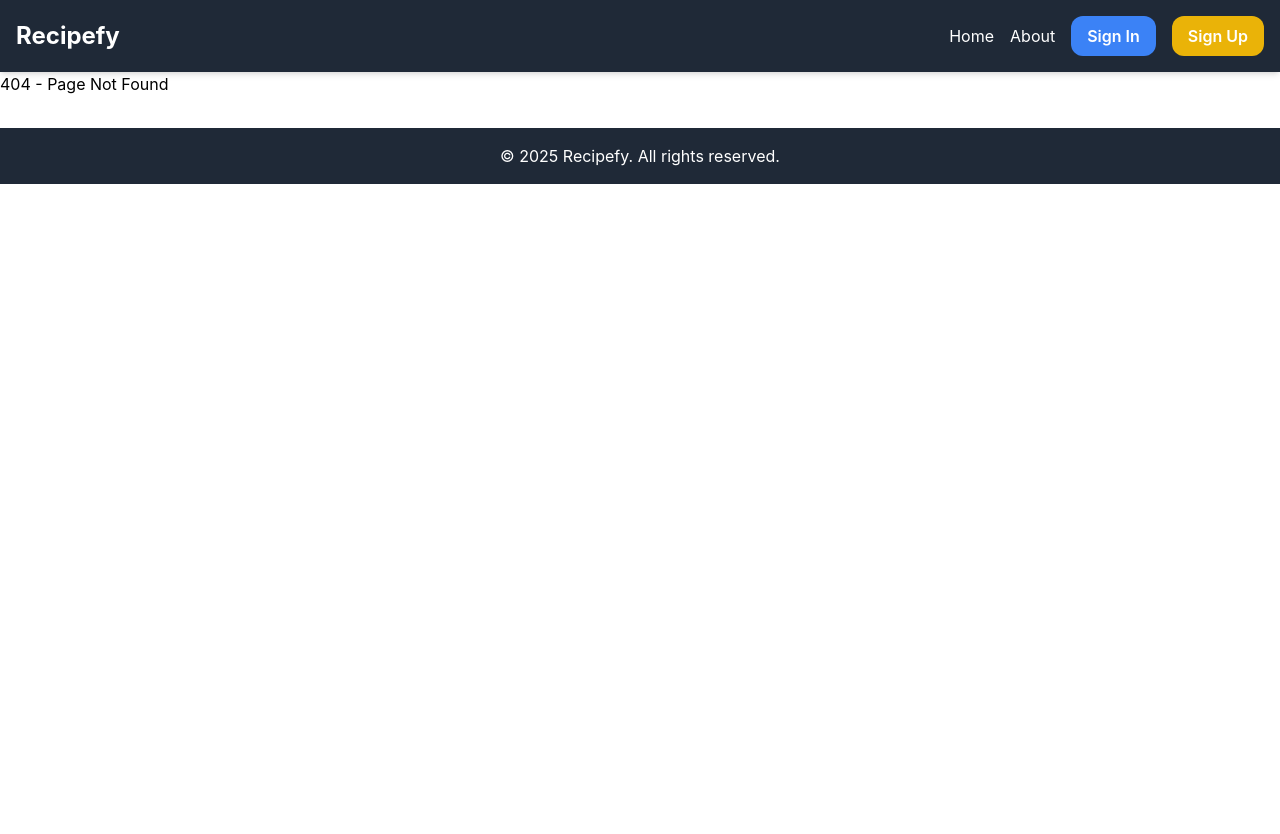
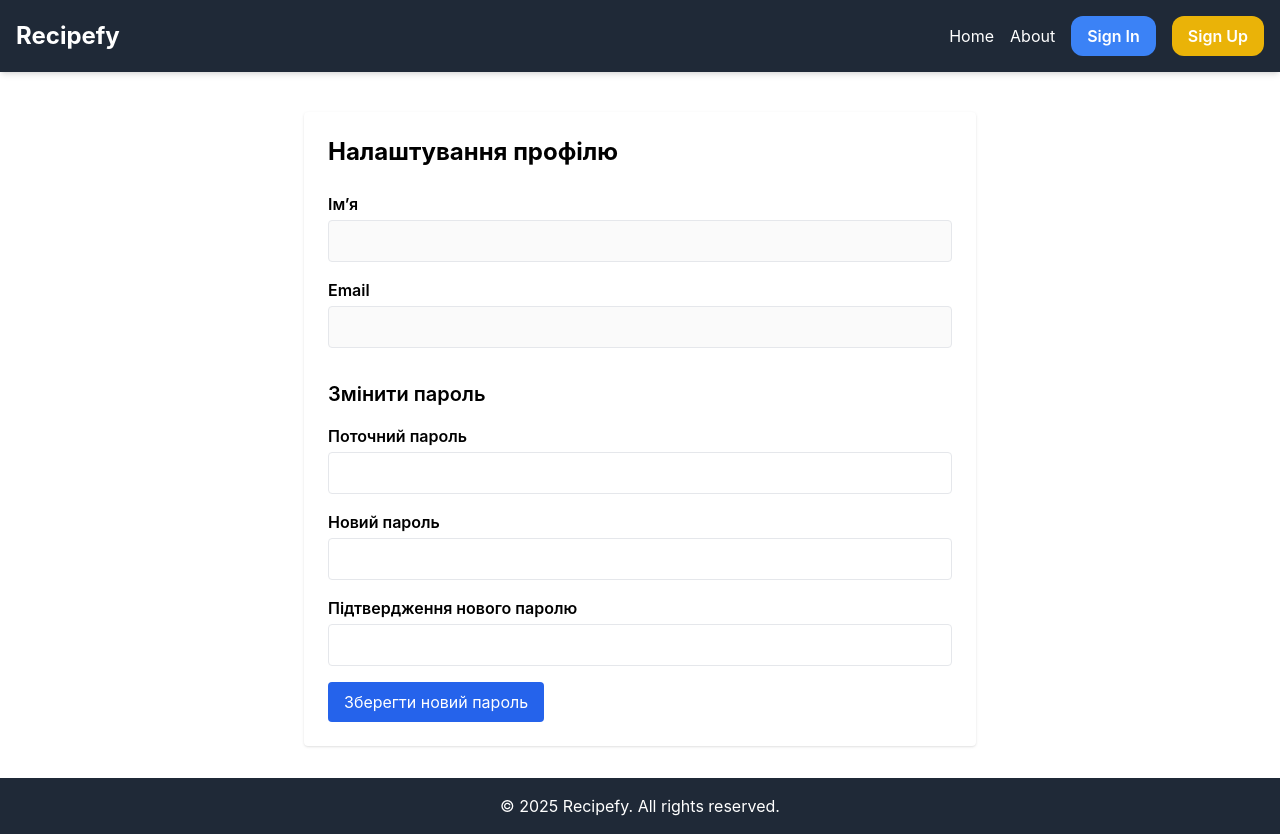
Before and after one commit to OlehVozniuk/recipes-app, a React (Create React App) app in the folder frontend/: page /settings in a window 1280 px wide. Before the commit this address had no page. Before the commit the page ends 800 px from the top, so only its background shows below. Built offline with nearby package versions, Linux system fonts and the light colour scheme.

Commit message:
+ profile and setting pages

```diff
--- a/frontend/src/App.js
+++ b/frontend/src/App.js
@@ -11,6 +11,8 @@ import Login from "./pages/Login"; // майбутні сторінки
 import Signup from "./pages/Signup";
 import ForgotPassword from "./pages/ForgotPassword";
 import ResetPassword from "./pages/ResetPassword";
+import Profile from "./pages/Profile"; // сторінка профілю
+import Settings from "./pages/Settings";
 
 const App = () => {
   return (
@@ -28,6 +30,8 @@ const App = () => {
           <Route path="/signup" element={<Signup />} />
           <Route path="/forgot-password" element={<ForgotPassword />} />
           <Route path="/reset-password/:token" element={<ResetPassword />} />
+          <Route path="/profile" element={<Profile />} />
+          <Route path="/settings" element={<Settings />} />
 
           <Route path="*" element={<h1>404 - Page Not Found</h1>} />
         </Routes>
--- a/frontend/src/components/Header.js
+++ b/frontend/src/components/Header.js
@@ -1,15 +1,33 @@
-import { useContext } from "react";
+import { useContext, useEffect, useRef, useState } from "react";
 import { Link, useNavigate } from "react-router-dom";
 import { AuthContext } from "../context/AuthContext";
 
 const Header = () => {
-  const { token, logout } = useContext(AuthContext);
+  const { token, logout, user } = useContext(AuthContext);
   const navigate = useNavigate();
+  const [dropdownOpen, setDropdownOpen] = useState(false);
+  const dropdownRef = useRef(null);
 
   const handleLogout = () => {
     logout();
     navigate("/");
   };
+
+  useEffect(() => {
+    setDropdownOpen(false); // Закриває дропдаун при логіні/логауті
+  }, [token]);
+
+  useEffect(() => {
+    const handleClickOutside = (e) => {
+      if (dropdownRef.current && !dropdownRef.current.contains(e.target)) {
+        setDropdownOpen(false);
+      }
+    };
+    document.addEventListener("mousedown", handleClickOutside);
+    return () => {
+      document.removeEventListener("mousedown", handleClickOutside);
+    };
+  }, []);
 
   return (
     <header className="bg-gray-800 text-white p-4 shadow-md">
@@ -17,6 +35,7 @@ const Header = () => {
         <Link to="/" className="text-2xl font-bold">
           Recipefy
         </Link>
+
         <nav className="space-x-4 flex items-center">
           {token && (
             <Link
@@ -26,19 +45,69 @@ const Header = () => {
               + Add Recipe
             </Link>
           )}
+
           <Link to="/" className="hover:underline">
             Home
           </Link>
           <Link to="/about" className="hover:underline">
             About
           </Link>
+
           {token ? (
-            <button
-              onClick={handleLogout}
-              className="bg-red-500 hover:bg-red-600 text-white font-semibold py-2 px-4 rounded-xl"
-            >
-              Sign Out
-            </button>
+            <div className="relative" ref={dropdownRef}>
+              <button
+                onClick={() => setDropdownOpen((prev) => !prev)}
+                className="flex items-center space-x-2 hover:bg-gray-700 px-3 py-2 rounded-xl"
+              >
+                <img
+                  src={`https://api.dicebear.com/7.x/thumbs/svg?seed=${
+                    user?.name || "/default-user.jpg"
+                  }`}
+                  alt="avatar"
+                  className="w-8 h-8 rounded-full"
+                />
+                <span className="hidden sm:inline">
+                  {user?.name || "Профіль"}
+                </span>
+              </button>
+
+              {dropdownOpen && (
+                <div className="absolute right-0 mt-2 w-48 bg-white text-black rounded-md shadow-lg z-50">
+                  <div className="p-3 border-b font-semibold">
+                    {user?.name || "Користувач"}
+                  </div>
+                  <Link
+                    to="/profile"
+                    className="block px-4 py-2 hover:bg-gray-100"
+                    onClick={() => setDropdownOpen(false)}
+                  >
+                    Профіль
+                  </Link>
+                  <Link
+                    to="/settings"
+                    className="block px-4 py-2 hover:bg-gray-100"
+                    onClick={() => setDropdownOpen(false)}
+                  >
+                    Налаштування
+                  </Link>
+                  <button
+                    className="w-full text-left px-4 py-2 hover:bg-gray-100"
+                    onClick={() => {
+                      setDropdownOpen(false);
+                      // Тут можеш додати логіку зміни мови
+                    }}
+                  >
+                    Українською 🇺🇦
+                  </button>
+                  <button
+                    className="w-full text-left px-4 py-2 hover:bg-gray-100 text-red-500 font-semibold"
+                    onClick={handleLogout}
+                  >
+                    Вийти
+                  </button>
+                </div>
+              )}
+            </div>
           ) : (
             <>
               <Link
--- a/frontend/src/context/AuthContext.js
+++ b/frontend/src/context/AuthContext.js
@@ -3,32 +3,48 @@ import { createContext, useState, useEffect } from "react";
 export const AuthContext = createContext();
 
 export const AuthProvider = ({ children }) => {
-  const [token, setToken] = useState(localStorage.getItem("token"));
-  const [user, setUser] = useState(() => {
-    const storedUser = localStorage.getItem("user");
-    return storedUser ? JSON.parse(storedUser) : null;
-  });
+  const [token, setToken] = useState(null);
+  const [user, setUser] = useState(null);
+
+  useEffect(() => {
+    try {
+      const storedToken = localStorage.getItem("token");
+      const storedUser = localStorage.getItem("user");
+
+      if (storedToken) {
+        setToken(storedToken);
+      }
+
+      if (storedUser) {
+        const parsedUser = JSON.parse(storedUser);
+
+        // Додатковий захист: перевіряємо, що parsedUser — об'єкт
+        if (parsedUser && typeof parsedUser === "object") {
+          setUser(parsedUser);
+        } else {
+          throw new Error("Invalid user object");
+        }
+      }
+    } catch (err) {
+      console.error("❌ AuthContext: помилка при читанні з localStorage:", err);
+      localStorage.removeItem("token");
+      localStorage.removeItem("user");
+    }
+  }, []);
 
   const login = (newToken, userData) => {
+    setToken(newToken);
+    setUser(userData);
     localStorage.setItem("token", newToken);
     localStorage.setItem("user", JSON.stringify(userData));
-    setToken(newToken);
-    setUser(userData);
   };
 
   const logout = () => {
+    setToken(null);
+    setUser(null);
     localStorage.removeItem("token");
     localStorage.removeItem("user");
-    setToken(null);
-    setUser(null);
   };
-
-  useEffect(() => {
-    const storedToken = localStorage.getItem("token");
-    const storedUser = localStorage.getItem("user");
-    if (storedToken) setToken(storedToken);
-    if (storedUser) setUser(JSON.parse(storedUser));
-  }, []);
 
   return (
     <AuthContext.Provider value={{ token, user, login, logout }}>
--- /dev/null
+++ b/frontend/src/pages/Profile.js
@@ -0,0 +1,45 @@
+import { useContext } from "react";
+import { AuthContext } from "../context/AuthContext";
+
+const Profile = () => {
+  const { user } = useContext(AuthContext);
+  console.log("user:", user);
+
+  // Показати завантаження, якщо user ще не готовий
+  if (!user) {
+    return (
+      <div className="text-center mt-10 text-gray-600">
+        Завантаження профілю...
+      </div>
+    );
+  }
+
+  return (
+    <div className="max-w-3xl mx-auto mt-10 p-6 bg-white shadow rounded">
+      <h2 className="text-2xl font-bold mb-6">Профіль користувача</h2>
+
+      <div className="flex items-center space-x-6 mb-6">
+        <img
+          src={
+            user.avatar ||
+            `https://ui-avatars.com/api/?name=${encodeURIComponent(user.name)}`
+          }
+          alt="User avatar"
+          className="w-24 h-24 rounded-full object-cover border"
+        />
+        <div>
+          <h3 className="text-xl font-semibold">{user.name}</h3>
+          <p className="text-gray-500">{user.email}</p>
+          <p className="text-sm text-gray-400">
+            Зареєстрований:{" "}
+            {new Date(user.createdAt).toLocaleDateString("uk-UA")}
+          </p>
+        </div>
+      </div>
+
+      {/* Тут згодом: популярні рецепти, відгуки тощо */}
+    </div>
+  );
+};
+
+export default Profile;
--- /dev/null
+++ b/frontend/src/pages/Settings.js
@@ -0,0 +1,140 @@
+import { useContext, useState } from "react";
+import { AuthContext } from "../context/AuthContext";
+
+const Settings = () => {
+  const { user, token } = useContext(AuthContext);
+
+  const [name, setName] = useState(user?.name || "");
+  const [email, setEmail] = useState(user?.email || "");
+  const [passwordCurrent, setPasswordCurrent] = useState("");
+  const [password, setPassword] = useState("");
+  const [passwordConfirm, setPasswordConfirm] = useState("");
+
+  const [message, setMessage] = useState(null);
+  const [error, setError] = useState(null);
+
+  const handlePasswordChange = async (e) => {
+    e.preventDefault();
+    setMessage(null);
+    setError(null);
+
+    if (password !== passwordConfirm) {
+      setError("Новий пароль не співпадає з підтвердженням.");
+      return;
+    }
+
+    try {
+      const res = await fetch(
+        "http://localhost:5001/api/users/updateMyPassword",
+        {
+          method: "PATCH",
+          headers: {
+            "Content-Type": "application/json",
+            Authorization: `Bearer ${token}`,
+          },
+          body: JSON.stringify({
+            passwordCurrent,
+            password,
+            passwordConfirm,
+          }),
+        }
+      );
+
+      const data = await res.json();
+
+      if (!res.ok) {
+        throw new Error(
+          data.message || "Щось пішло не так при оновленні паролю"
+        );
+      }
+
+      setMessage("Пароль успішно оновлено ✅");
+      setPasswordCurrent("");
+      setPassword("");
+      setPasswordConfirm("");
+    } catch (err) {
+      setError(err.message);
+    }
+  };
+
+  return (
+    <div className="max-w-2xl mx-auto mt-10 p-6 bg-white shadow rounded">
+      <h2 className="text-2xl font-bold mb-6">Налаштування профілю</h2>
+
+      <form className="space-y-4">
+        <div>
+          <label className="block font-semibold mb-1">Ім’я</label>
+          <input
+            type="text"
+            value={name}
+            onChange={(e) => setName(e.target.value)}
+            className="w-full border px-3 py-2 rounded"
+            disabled
+          />
+        </div>
+
+        <div>
+          <label className="block font-semibold mb-1">Email</label>
+          <input
+            type="email"
+            value={email}
+            onChange={(e) => setEmail(e.target.value)}
+            className="w-full border px-3 py-2 rounded"
+            disabled
+          />
+        </div>
+      </form>
+
+      <h3 className="text-xl font-semibold mt-8 mb-4">Змінити пароль</h3>
+
+      <form onSubmit={handlePasswordChange} className="space-y-4">
+        <div>
+          <label className="block font-semibold mb-1">Поточний пароль</label>
+          <input
+            type="password"
+            value={passwordCurrent}
+            onChange={(e) => setPasswordCurrent(e.target.value)}
+            className="w-full border px-3 py-2 rounded"
+            required
+          />
+        </div>
+
+        <div>
+          <label className="block font-semibold mb-1">Новий пароль</label>
+          <input
+            type="password"
+            value={password}
+            onChange={(e) => setPassword(e.target.value)}
+            className="w-full border px-3 py-2 rounded"
+            required
+          />
+        </div>
+
+        <div>
+          <label className="block font-semibold mb-1">
+            Підтвердження нового паролю
+          </label>
+          <input
+            type="password"
+            value={passwordConfirm}
+            onChange={(e) => setPasswordConfirm(e.target.value)}
+            className="w-full border px-3 py-2 rounded"
+            required
+          />
+        </div>
+
+        <button
+          type="submit"
+          className="bg-blue-600 text-white px-4 py-2 rounded hover:bg-blue-700"
+        >
+          Зберегти новий пароль
+        </button>
+
+        {message && <p className="text-green-600">{message}</p>}
+        {error && <p className="text-red-600">{error}</p>}
+      </form>
+    </div>
+  );
+};
+
+export default Settings;
```
Also changed, not shown: 1 other file (tests, documents, lock files or other folders).
